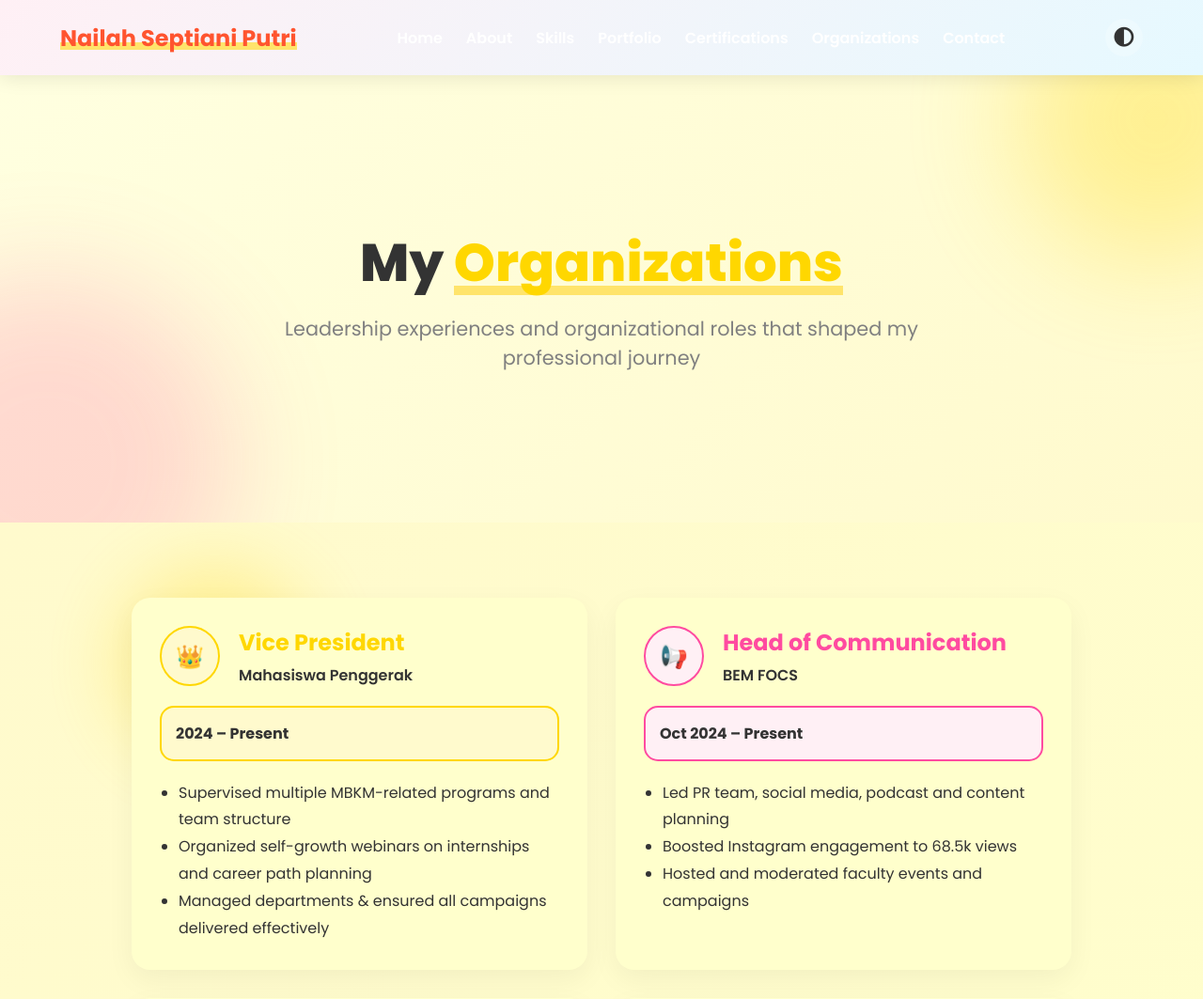
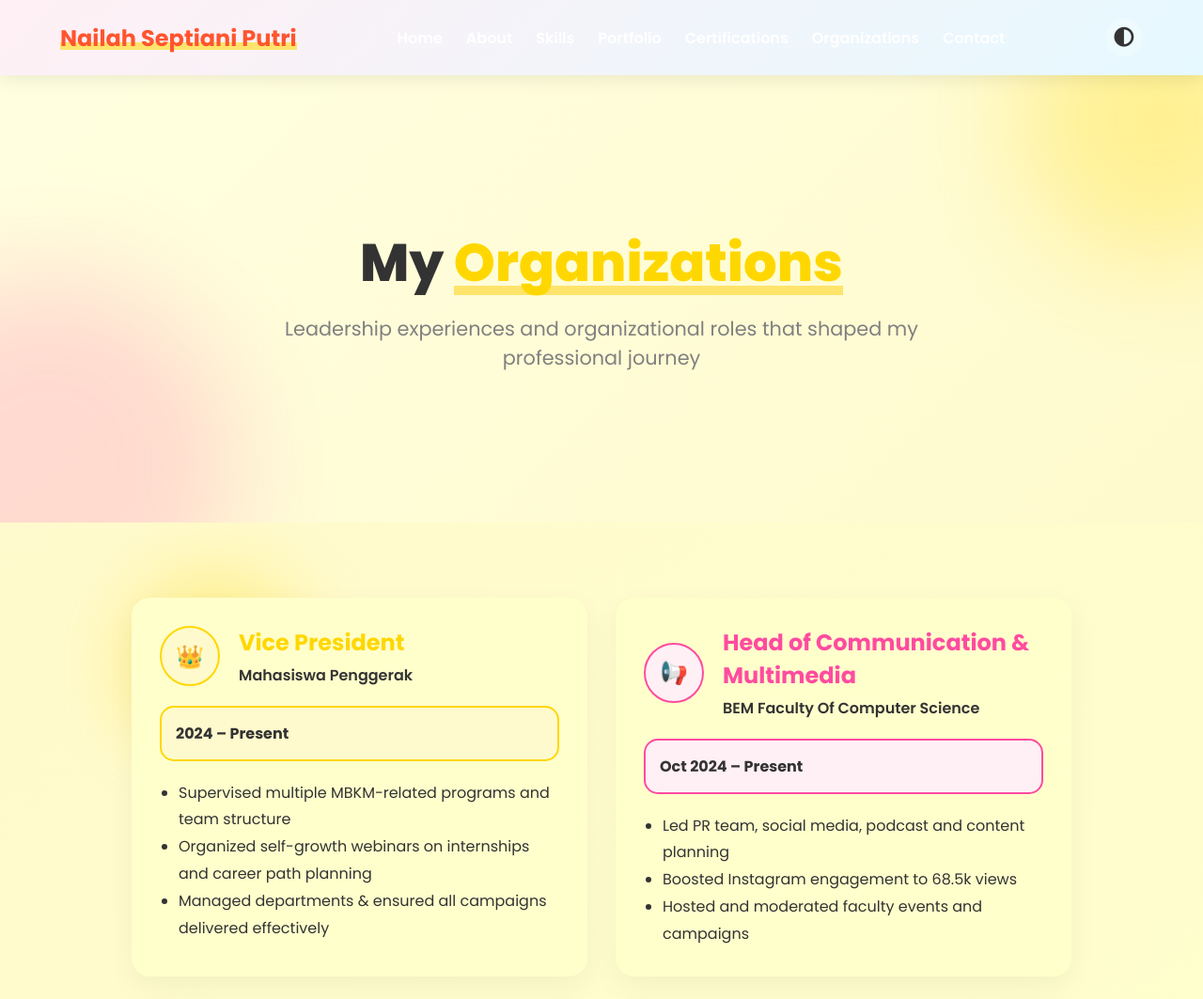
Before and after one commit to croissanat/putrinailah, a Flask app: page /organizations in a window 1280 px wide. Shown: the top 1063 px of the page at 94% size. Run offline with Flask 3, Linux system fonts and the light colour scheme.

Commit message:
Update organizations.html

```diff
--- a/templates/organizations.html
+++ b/templates/organizations.html
@@ -57,8 +57,8 @@
             <span style="font-size: 1.5rem; color: #ff4ba0;">📢</span>
           </div>
           <div>
-            <h3 style="margin: 0; color: #ff4ba0; font-size: 1.5rem;">Head of Communication</h3>
-            <p style="margin: 5px 0 0; font-weight: 600; color: #333;">BEM FOCS</p>
+            <h3 style="margin: 0; color: #ff4ba0; font-size: 1.5rem;">Head of Communication & Multimedia</h3>
+            <p style="margin: 5px 0 0; font-weight: 600; color: #333;">BEM Faculty Of Computer Science</p>
           </div>
         </div>
         <div style="background: #fff0f5; padding: 15px; border-radius: 15px; margin-bottom: 20px; border: 2px solid #ff4ba0;">
```
